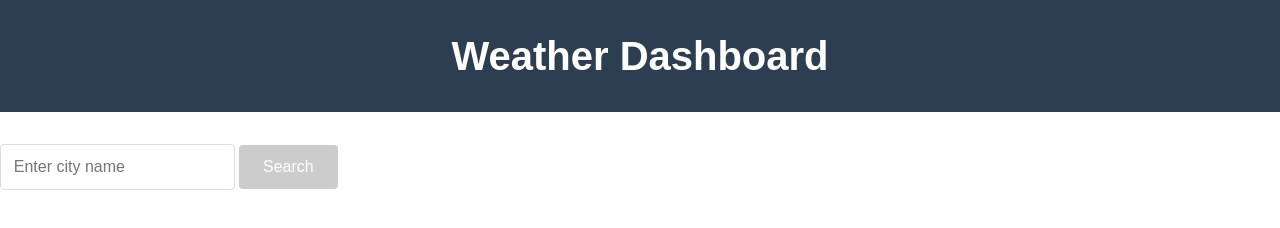
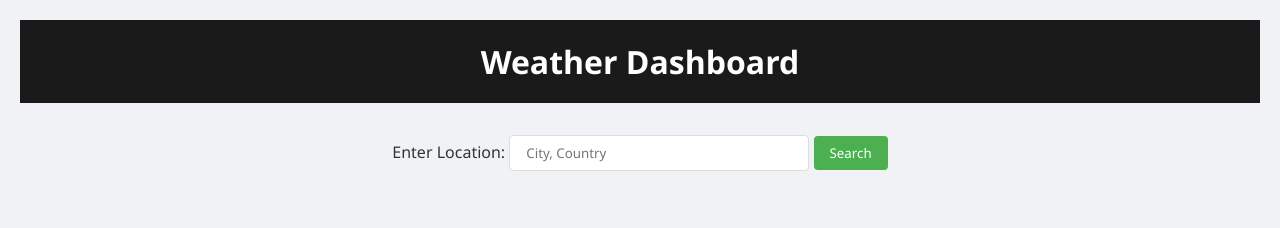
Before and after one commit to shubham-jain-dev/Weather-Dashboard, a plain HTML site: page index.html in a window 1280 px wide. Drawn offline with Linux system fonts and the light colour scheme.

Commit message:
changed UI

```diff
--- a/index.html
+++ b/index.html
@@ -20,38 +20,38 @@
     <link rel="stylesheet" href="style.css">
 </head>
 <body>
-    <header class="dashboard-header">
+    <header class="header">
         <h1>Weather Dashboard</h1>
       </header>
 
-    <div <div class="search-container">
-        <form class="search-form">
+      <main class="main-content" role="main">
+        <section class="search-section" role="search">
+          <form id="weather-search" class="search-form">
+            <label for="location-input">Enter Location:</label>
             <input
               type="text"
+              id="location-input"
               class="search-input"
-            placeholder="Enter city name"
-            autocomplete="off"
+              placeholder="City, Country"
             >
             <button
               type="submit"
               class="search-button"
-            disabled
             >
               Search
             </button>
           </form>
-      </div>
-    </div>
-
-    <div class="weather-container">
-        <section class="current-weather">
-            <!-- Current weather will be displayed here -->
         </section>
 
-        <section class="forecast">
-            <!-- 5-day forecast will be displayed here -->
+        <section class="weather-display" role="region" aria-label="Weather Information">
+          <div class="current-weather-card">
+            <!-- Current weather data will be displayed here -->
+          </div>
+          <div class="forecast-container">
+            <!-- 5-day forecast cards will be added here -->
+          </div>
         </section>
-    </div>
+      </main>
 
     <script>
         // JavaScript will be added here in subsequent steps
--- a/style.css
+++ b/style.css
@@ -1,42 +1,88 @@
-.dashboard-header {
-    background-color: #2c3e50;
+/* Basic CSS Reset */
+* {
+  margin: 0;
+  padding: 0;
+  box-sizing: border-box;
+  font-family: 'Segoe UI', Tahoma, Geneva, Verdana, sans-serif;
+}
+
+body {
+  background-color: #f0f2f5;
+  color: #333;
+  line-height: 1.6;
+  padding: 20px;
+}
+
+/* Header Styling */
+.header {
+  background-color: #1a1a1a;
   color: white;
-    padding: 1.5rem;
+  padding: 1rem;
   text-align: center;
   margin-bottom: 2rem;
 }
 
-.dashboard-header h1 {
-    font-size: 2.5rem;
-    font-weight: bold;
+.header h1 {
+  font-size: 2rem;
 }
 
-/* Search Bar */
-.search-container {
+/* Search Section Styling */
+.search-section {
   display: flex;
   gap: 1rem;
-    margin: 1rem 0;
+  justify-content: center;
+  margin-bottom: 2rem;
 }
 
 .search-input {
-    flex: 1;
-    padding: 0.8rem;
+  padding: 0.5rem 1rem;
   border: 1px solid #ddd;
   border-radius: 4px;
-    font-size: 1rem;
+  width: 300px;
 }
 
 .search-button {
-    padding: 0.8rem 1.5rem;
+  padding: 0.5rem 1rem;
   background-color: #4CAF50;
   color: white;
   border: none;
   border-radius: 4px;
   cursor: pointer;
-    font-size: 1rem;
+  transition: background-color 0.3s;
 }
 
-  .search-button:disabled {
-    background-color: #cccccc;
-    cursor: not-allowed;
+.search-button:hover {
+  background-color: #45a049;
 }
+
+/* Weather Container Styling */
+.weather-container {
+  display: grid;
+  grid-template-columns: repeat(auto-fit, minmax(300px, 1fr));
+  gap: 1.5rem;
+  max-width: 1200px;
+  margin: 0 auto;
+}
+
+.weather-card {
+  background-color: white;
+  border-radius: 8px;
+  padding: 1.5rem;
+  box-shadow: 0 2px 4px rgba(0, 0, 0, 0.1);
+}
+
+/* Responsive Design */
+@media (max-width: 768px) {
+  body {
+      padding: 10px;
+  }
+
+  .search-section {
+      flex-direction: column;
+      align-items: center;
+  }
+
+  .search-input {
+      width: 100%;
+  }
+}
```
Lines whose indentation alone changed are shown as unchanged.
